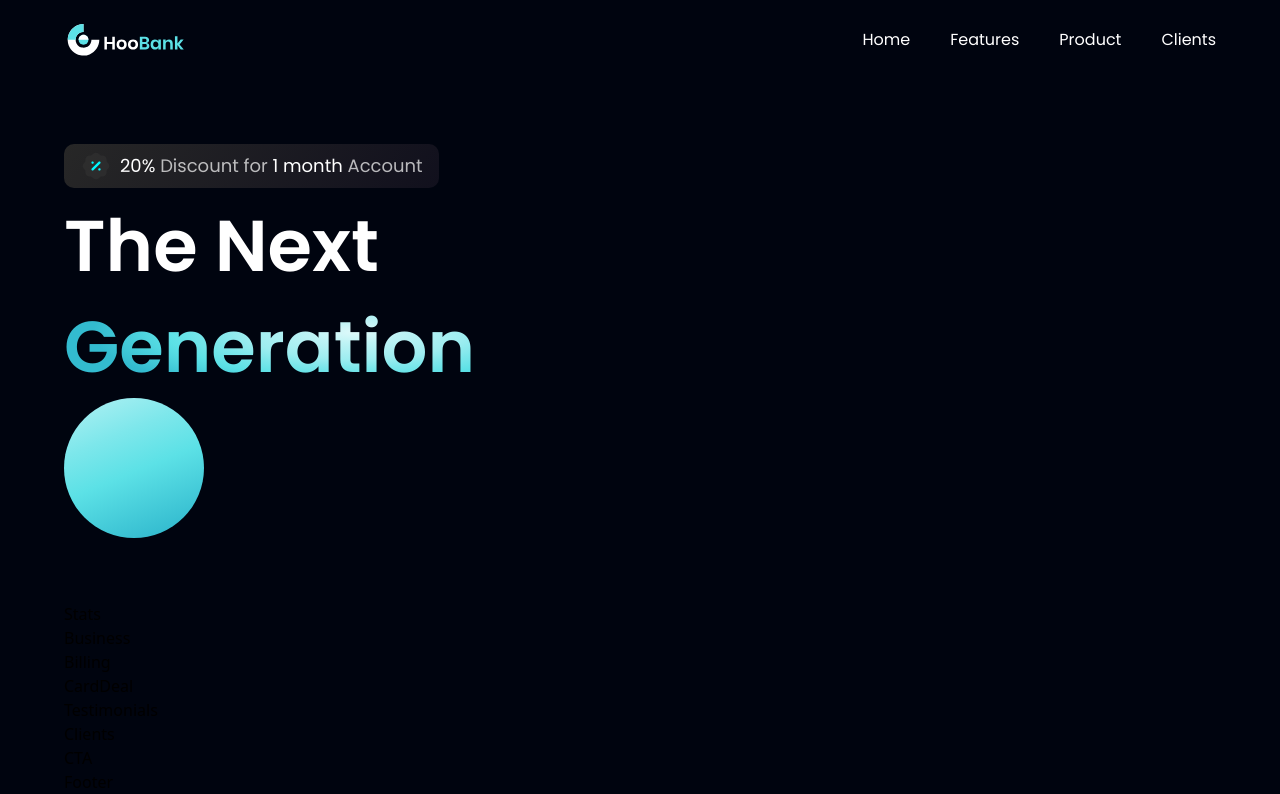
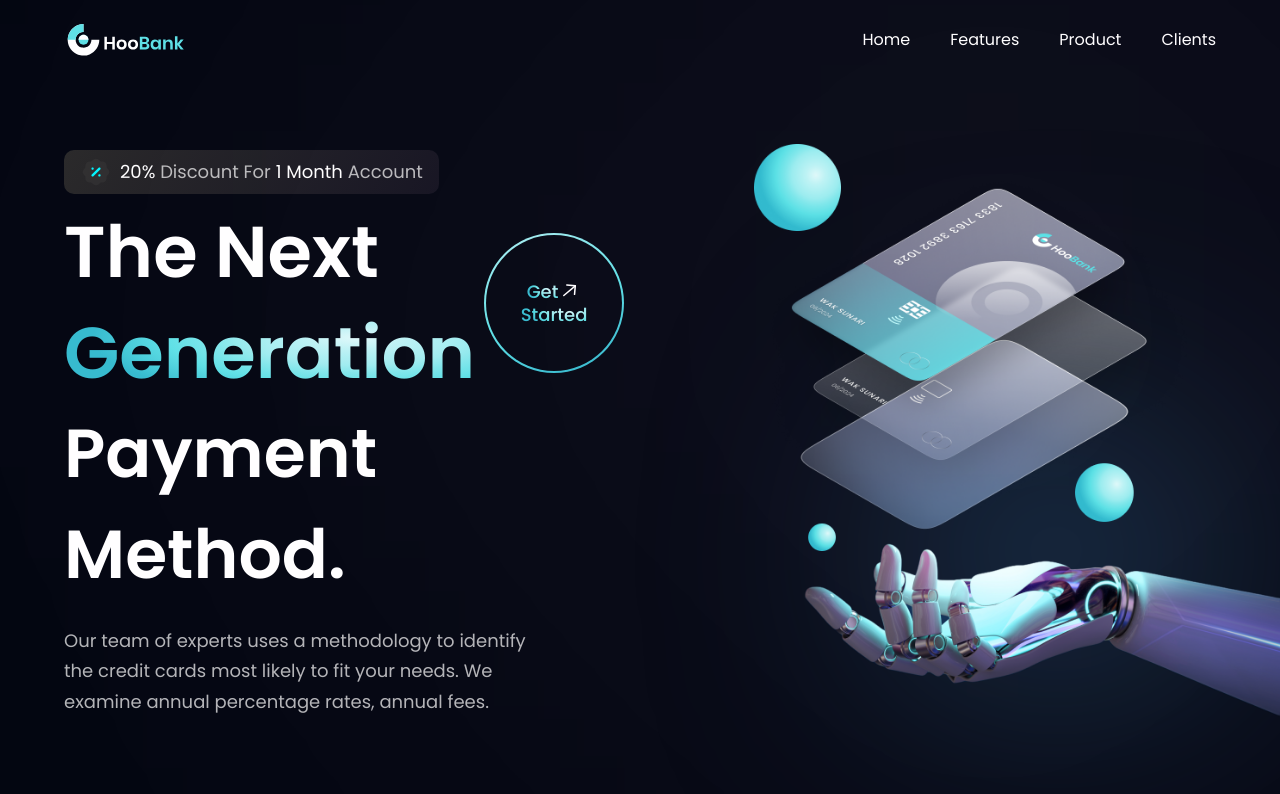
Before and after one commit to Quincy-Fer/Hoobabank, a React (Vite) app: page / in a window 1280 px wide. Shown: the top 794 px of the page. Built offline with nearby package versions, Linux system fonts and the light colour scheme.

Commit message:
Create round div with icon and text, create image with gradient bg-s

```diff
--- a/src/components/GetStarted.jsx
+++ b/src/components/GetStarted.jsx
@@ -1,8 +1,21 @@
 import styles from "../style";
 import { arrowUp } from "../assets";
 
-const GetStarted = () => {
-  return <div className={`${styles.flexCenter} w-[140px] h-[140px] rounded-full bg-blue-gradient p-[2px] cursor-pointer`}></div>;
-};
+const GetStarted = () => (
+  <div className={`${styles.flexCenter} w-[140px] h-[140px] rounded-full bg-blue-gradient p-[2px] cursor-pointer`}>
+    <div className={`${styles.flexCenter} flex-col bg-primary w-[100%] h-[100%] rounded-full`}>
+      <div className={`${styles.flexStart} flex-row`}>
+        <p className="font-poppins font-medium text-[18px] leading-[23.4px]">
+          <span className="text-gradient">Get</span>
+        </p>
+        <img src={arrowUp} alt="arrow-up" className="w-[23px] h-[23px] object-contain" />
+      </div>
+
+      <p className="font-poppins font-medium text-[18px] leading-[23.4px]">
+        <span className="text-gradient">Started</span>
+      </p>
+    </div>
+  </div>
+);
 
 export default GetStarted;
--- a/src/components/Hero.jsx
+++ b/src/components/Hero.jsx
@@ -4,29 +4,48 @@
 
 const Hero = () => {
   return (
-    <section
-      id="home"
-      className={`flex md:flex-row flex-col ${styles.paddingY}`}
-    >
-      <div
-        className={`flex-1 ${styles.flexStart} flex-col xl:px-0 sm:px-16 px-6`}
-      >
+    <section id="home" className={`flex md:flex-row flex-col ${styles.paddingY}`}>
+      <div className={`flex-1 ${styles.flexStart} flex-col xl:px-0 sm:px-16 px-6`}>
         <div className="flex flex-row items-center py-[6px] px-4 bg-discount-gradient rounded-[10px] mb-2">
           <img src={discount} alt="discount" className="w-[32px] h-[32px]" />
           <p className={`${styles.paragraph} ml-2`}>
-            <span className="text-white">20%</span> Discount for
-            <span className="text-white"> 1 month</span> Account
+            <span className="text-white">20%</span> Discount For{" "}
+            <span className="text-white">1 Month</span> Account
           </p>
         </div>
+
         <div className="flex flex-row justify-between items-center w-full">
           <h1 className="flex-1 font-poppins font-semibold ss:text-[72px] text-[52px] text-white ss:leading-[100.8px] leading-[75px]">
             The Next <br className="sm:block hidden" />{" "}
             <span className="text-gradient">Generation</span>{" "}
           </h1>
-        </div>
-        <div className="ss:flex hidden md:mr-4 mr-0">
+          <div className="ss:flex hidden md:mr-4 mr-0">
             <GetStarted />
           </div>
+        </div>
+
+        <h1 className="font-poppins font-semibold ss:text-[68px] text-[52px] text-white ss:leading-[100.8px] leading-[75px] w-full">
+          Payment Method.
+        </h1>
+        <p className={`${styles.paragraph} max-w-[470px] mt-5`}>
+          Our team of experts uses a methodology to identify the credit cards
+          most likely to fit your needs. We examine annual percentage rates,
+          annual fees.
+        </p>
+      </div>
+
+      <div className={`flex-1 flex ${styles.flexCenter} md:my-0 my-10 relative`}>
+        <img src={robot} alt="billing" className="w-[100%] h-[100%] relative z-[5]" />
+
+        {/* gradient start */}
+        <div className="absolute z-[0] w-[40%] h-[35%] top-0 pink__gradient" />
+        <div className="absolute z-[1] w-[80%] h-[80%] rounded-full white__gradient bottom-40" />
+        <div className="absolute z-[0] w-[50%] h-[50%] right-20 bottom-20 blue__gradient" />
+        {/* gradient end */}
+      </div>
+
+      <div className={`ss:hidden ${styles.flexCenter}`}>
+        <GetStarted />
       </div>
     </section>
   );
```
